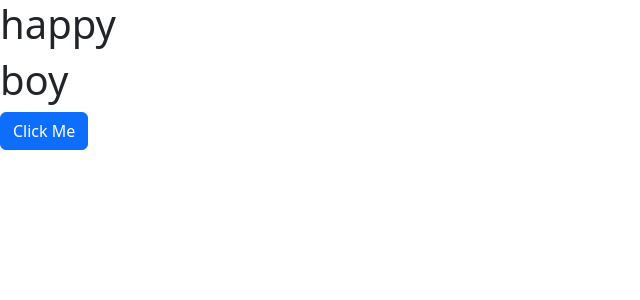
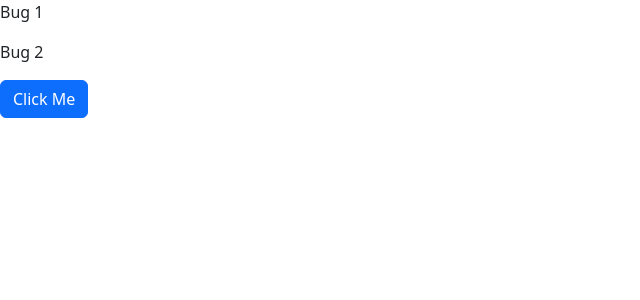
Before and after one commit to Hussain-hamim/Expense-Tracker, a React (Vite) app: page / in a window 1280 px wide. Shown: the top 300 px of the page, without its empty margins (0-640 px from the left). Built offline with nearby package versions, Linux system fonts and the light colour scheme.

Commit message:
Updating array of object.

```diff
--- a/src/App.tsx
+++ b/src/App.tsx
@@ -1,21 +1,21 @@
 import { useState } from "react";
 
 function App() {
-  const [tag, setTag] = useState(["happy", "boy"]);
+  const [bugs, setBugs] = useState([
+    { id: 1, title: "Bug 1", fixed: false },
+    { id: 2, title: "Bug 2", fixed: false },
+  ]);
 
   function handleClick() {
-    //add
-    setTag([...tag, "allhamdullah"]);
-    //remove
-    setTag(tag.filter((t) => t !== "boy"));
-    //update
-    setTag(tag.map((t) => (t === "happy" ? "Pleasant" : t)));
+    setBugs(
+      bugs.map((bug) => (bug.id === 1 ? { ...bug, title: "Buggy 1" } : bug))
+    );
   }
 
   return (
     <>
-      {tag.map((t) => (
-        <h1>{t}</h1>
+      {bugs.map((bug) => (
+        <p>{bug.title}</p>
       ))}
 
       <button className="btn btn-primary" type="button" onClick={handleClick}>
```
